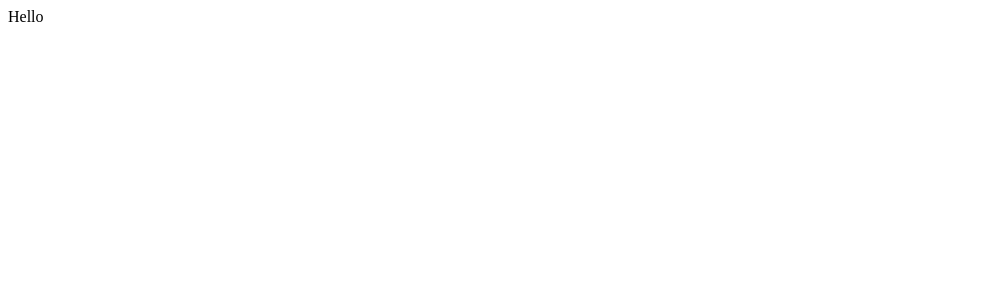
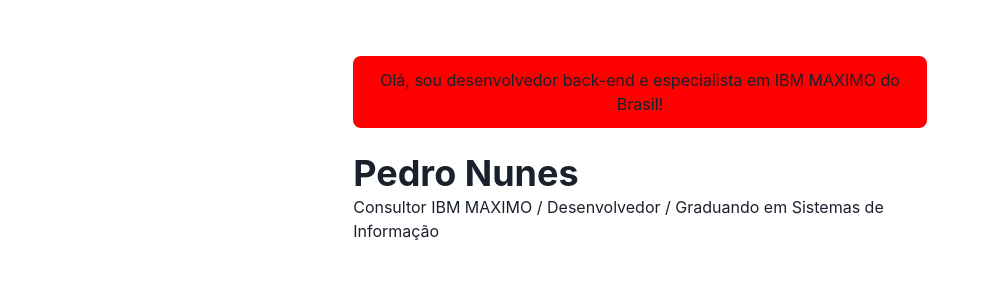
Before and after one commit to Phna-b/Portfolio, a Next.js app: page / in a window 1280 px wide. Shown: the top 300 px of the page, without its empty margins (0-982 px from the left). Built offline with nearby package versions, Linux system fonts and the light colour scheme.

Commit message:
[FEAT] Integração Chakra-ui

```diff
--- /dev/null
+++ b/components/layouts/main.js
@@ -0,0 +1,19 @@
+import Head from 'next/head'
+import {Box, Container} from '@chakra-ui/react'
+
+const Main = ({children, router}) => {
+    return(
+        <Box as="main" pb={8}>
+            <Head>
+                <meta name="viewport" content="width=device-width, initial-scale=1"/>
+                <title>Pedro Nunes - Homepage</title>
+            </Head>
+
+            <Container maxW="container.md" pt={14}>
+                {children}
+            </Container>
+        </Box>
+    )
+}
+
+export default Main
--- /dev/null
+++ b/pages/_app.js
@@ -0,0 +1,14 @@
+import { ChakraProvider } from "@chakra-ui/react";
+import Layout from '../components/layouts/main'
+
+const Website = ( { Component, pageProps, router } ) => {
+    return (
+        <ChakraProvider>
+            <Layout router={router}>
+                <Component {...pageProps} key={router.route} />
+            </Layout>
+        </ChakraProvider>
+    )
+}
+
+export default Website
--- a/pages/index.js
+++ b/pages/index.js
@@ -1,6 +1,22 @@
+import {Container, Box, Heading} from '@chakra-ui/react'
 const Page = () => {
     return (
-        <div> Hello </div>
+        <Container>
+            <Box borderRadius="lg" bg="red" p={3} mb={6} align="center">
+                Olá, sou desenvolvedor back-end e especialista em IBM MAXIMO do Brasil!
+            </Box>
+
+            <Box display={{md:'flex'}}>
+            <Box flexGrow={1}>
+                <Heading as="h2" variant="page-tittle">
+                Pedro Nunes
+                </Heading>
+
+                <p> Consultor IBM MAXIMO / Desenvolvedor / Graduando em Sistemas de Informação </p>
+            </Box>
+            </Box>
+        </Container>
+
     )
 }
 
```
Also changed, not shown: package.json (+14 -9 lines), 1 other file (tests, documents, lock files or other folders).
